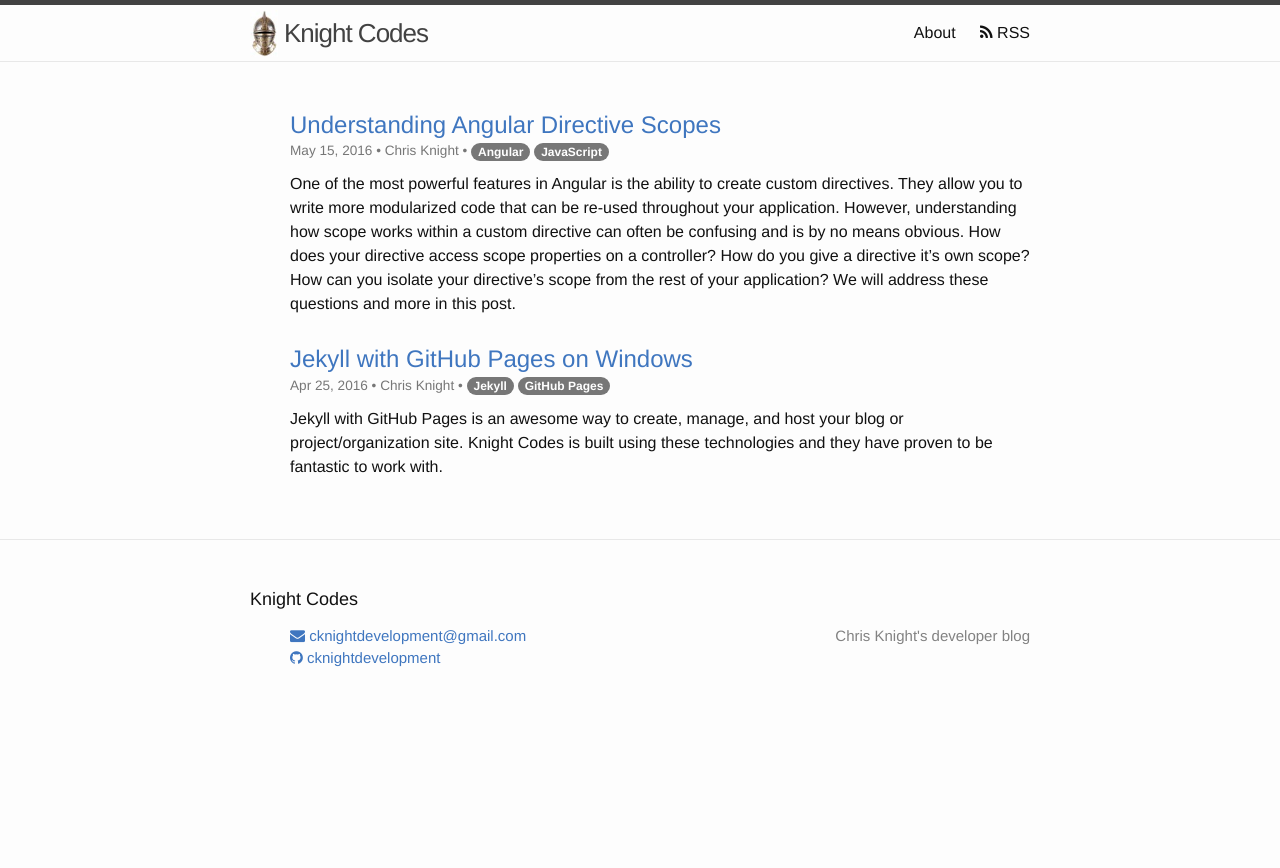
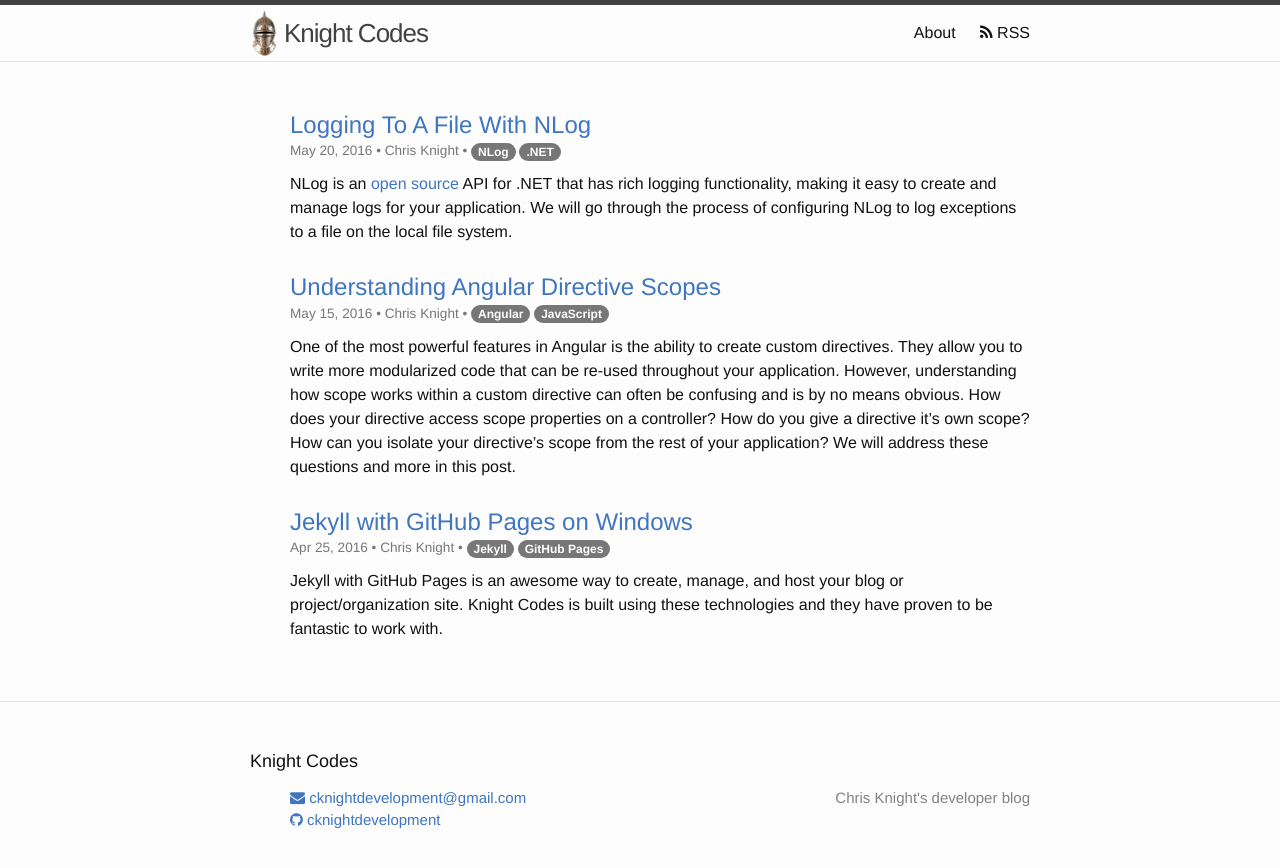
Before and after one commit to cknightdevelopment/cknightdevelopment.github.io, a Jekyll site: the page built from index.html, in a window 1280 px wide. Shown: the top 868 px of the page. Built offline with Jekyll 4.4.1, drawn with Linux system fonts in a browser that asks for light colours; nearby versions of some CDN libraries.

Commit message:
NLog logging to a file post and fixes some code issues

````diff
--- a/_drafts/nlog-file.markdown
+++ b/_posts/2016-05-20-file-to-a-file-with-nlog.markdown
@@ -6,24 +6,24 @@ categories: [NLog]
 tags: [NLog, .NET]
 ---
 
-NLog is an [open source](https://github.com/NLog/NLog) API for .NET that has rich logging functionality, making it easy to produce and manage logs for your application.
+NLog is an [open source](https://github.com/NLog/NLog) API for .NET that has rich logging functionality, making it easy to create and manage logs for your application. We will go through the process of configuring NLog to log exceptions to a file on the local file system.
 
 ### Overview
 
 NLog lets you to combine messages and with contextual information (e.g. date/time, severity, thread, process, environment, etc.), format them according to your preference, and send them to one or more targets. These targets can include a file (covered in this post), Event Log, database, email, etc. There are a few simple steps to have NLog begin logging to a file:
 
-1. Install the `NLog` and `NLog Configuration` package into your project via NuGet in Visual Studio
+1. Install the `NLog` and `NLog.Config` package into your project via NuGet in Visual Studio
 2. Add a logging target to `NLog.config` (this file is added automatically when the NuGet packages are installed)
 3. Add a logger to `NLog.config` that utilizes the target you created
 4. Create a new `Logger` object and use the methods it provides
 
 ### Basic Example
 
-For our example we are going to configure NLog to log exceptions to a file. We could just as easily configure it to do trace logging, log warning messages, etc.
+For our simple example we are going to configure NLog to log exceptions to a file. We could just as easily configure it to do trace logging, log warning messages, etc.
 
 #### Install NuGet Packages
 
-The first thing we need to do is install the `NLog` and `NLog Configuration` packages into our project via NuGet. This will add the NLog library to the project references, as well as the NLog.config (and the corresponding XML schema NLog.xsd) that is used to configure NLog.
+The first thing we need to do is install the `NLog` and `NLog.Config` packages into our project via NuGet. This will add the NLog library to the project references, as well as the NLog.config (and the corresponding XML schema NLog.xsd) that is used to configure NLog.
 
 #### Configure Target and Logger
 
@@ -48,7 +48,7 @@ Additional Info: ${message}${newline}" />
  </targets>
 <rules>
 	<!-- local file logger -->
-	<logger minlevel="Error" maxlevel="Error" name="fileLogger" writeTo="file"/>
+	<logger level="Error" name="fileLogger" writeTo="fileTarget"/>
 </rules>
 ```
 
````
Also changed, not shown: other parts of _posts/2016-05-20-file-to-a-file-with-nlog.markdown (+2 -2 lines).
